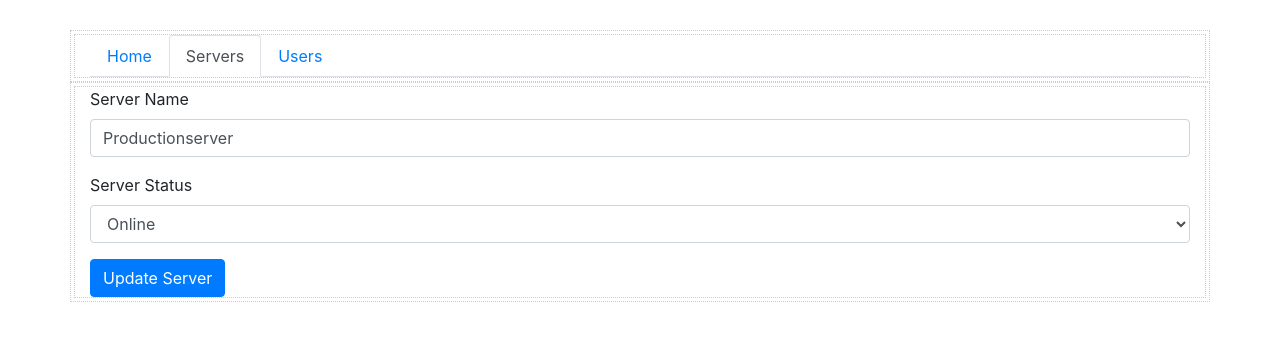
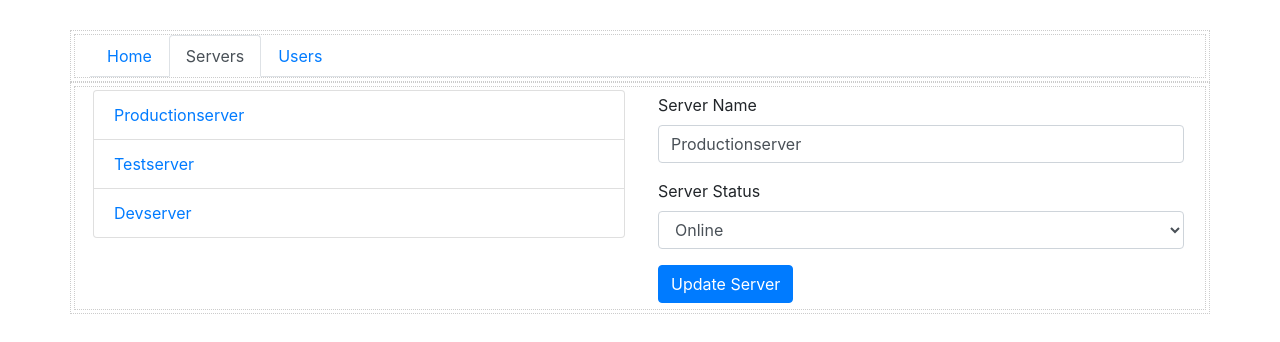
Before and after one commit to schaveyt/angular7-mini-projects, an Angular app: page /servers/1/edit in a window 1280 px wide. Shown: the top 342 px of the page. Built offline with nearby package versions, Linux system fonts and the light colour scheme.

Commit message:
app: routing; go child routing working

```diff
--- a/src/app/servers/edit-server/edit-server.component.html
+++ b/src/app/servers/edit-server/edit-server.component.html
@@ -1,21 +1,32 @@
+<div class="row">
+  <div class="col">
       <div class="form-group">
           <label for="name">Server Name</label>
-  <input
-    type="text"
-    id="name"
-    class="form-control"
-    [(ngModel)]="serverName">
+          <input type="text" id="name" class="form-control" [(ngModel)]="serverName">
         </div>
         <div class="form-group">
           <label for="status">Server Status</label>
-  <select
-    id="status"
-    class="form-control"
-    [(ngModel)]="serverStatus">
+          <select id="status" class="form-control" [(ngModel)]="serverStatus">
             <option value="online">Online</option>
             <option value="offline">Offline</option>
           </select>
         </div>
-<button
-  class="btn btn-primary"
-  (click)="onUpdateServer()">Update Server</button>
+        <button class="btn btn-primary" (click)="onUpdateServer()">Update Server</button>
+  </div>
+
+</div>
+<div style="display: none">
+    <hr/>
+    <div class="row">
+        <div class="col">
+          <h4>Route Fragment</h4>
+          {{ routeFragment }}
+        </div>
+        <div class="col">
+            <h4>Route Query Parameters</h4>
+            <ul class="list-group">
+              <li class="list-group-item" *ngFor="let param of queryParams">{{ param }}</li>
+            </ul>
+          </div>
+      </div>
+</div>
--- a/src/app/servers/edit-server/edit-server.component.ts
+++ b/src/app/servers/edit-server/edit-server.component.ts
@@ -1,7 +1,7 @@
 import { Component, OnInit } from '@angular/core';
 
 import { ServersService } from '../servers.service';
-import { ActivatedRoute } from '@angular/router';
+import { ActivatedRoute, Params } from '@angular/router';
 
 @Component({
   selector: 'app-edit-server',
@@ -12,6 +12,8 @@ export class EditServerComponent implements OnInit {
   server: { id: number; name: string; status: string };
   serverName = '';
   serverStatus = '';
+  routeFragment = '';
+  queryParams: string[] = [];
 
   constructor(private serversService: ServersService, private route: ActivatedRoute) {}
 
@@ -25,6 +27,16 @@ export class EditServerComponent implements OnInit {
       this.serverName = 'unknown';
       this.serverStatus = 'unknown';
     }
+
+    this.routeFragment = this.route.snapshot.fragment;
+
+
+    for (let key in this.route.snapshot.queryParams) {
+      if (this.route.snapshot.queryParams.hasOwnProperty(key)) {
+        this.queryParams.push(`key: '${key}' value: '${this.route.snapshot.queryParams[key]}'`);
+      }
+   }
+
   }
 
   onUpdateServer() {
--- a/src/app/servers/server/server.component.ts
+++ b/src/app/servers/server/server.component.ts
@@ -1,6 +1,7 @@
 import { Component, OnInit } from '@angular/core';
 
 import { ServersService } from '../servers.service';
+import { ActivatedRoute, Params } from '@angular/router';
 
 @Component({
   selector: 'app-server',
@@ -10,10 +11,19 @@ import { ServersService } from '../servers.service';
 export class ServerComponent implements OnInit {
   server: {id: number, name: string, status: string};
 
-  constructor(private serversService: ServersService) { }
+  constructor(private serversService: ServersService, private route: ActivatedRoute) {}
 
   ngOnInit() {
-    this.server = this.serversService.getServer(1);
+    this.initializeServer();
+  }
+
+  initializeServer() {
+    const routeId = Number(this.route.snapshot.params['id']);
+    this.server = this.serversService.getServer(routeId);
+    this.route.params.subscribe((params: Params) => {
+      const id = Number(params['id']);
+      this.server = this.serversService.getServer(id);
+    });
   }
 
 }
--- a/src/app/servers/servers.component.html
+++ b/src/app/servers/servers.component.html
@@ -4,7 +4,8 @@
       <a
         class="list-group-item"
         *ngFor="let server of servers"
-        [routerLink]="['/servers/',server.id,'edit']"
+        [routerLink]="['/servers/',server.id]"
+        routerLinkActive="active"
         [queryParams]="{allowEdit: '1'}"
         fragment="SomeFragmentName">
         {{ server.name }}
@@ -12,8 +13,9 @@
     </div>
   </div>
   <div class="col">
-    <app-edit-server></app-edit-server>
+    <router-outlet></router-outlet>
+    <!-- <app-edit-server></app-edit-server>
     <hr>
-    <app-server></app-server>
+    <app-server></app-server> -->
   </div>
 </div>
--- a/src/app/users/users.component.html
+++ b/src/app/users/users.component.html
@@ -2,7 +2,8 @@
   <div class="col">
     <div class="list-group">
       <a
-        href="#"
+        [routerLink]="['/users', user.id, user.name]"
+        routerLinkActive="active"
         class="list-group-item"
         *ngFor="let user of users">
         {{ user.name }}
@@ -10,6 +11,6 @@
     </div>
   </div>
   <div class="col">
-    <app-user></app-user>
+    <router-outlet></router-outlet>
   </div>
 </div>
```
Also changed, not shown: src/app/routes.ts (+20 -11 lines). Lines whose indentation alone changed are shown as unchanged.
